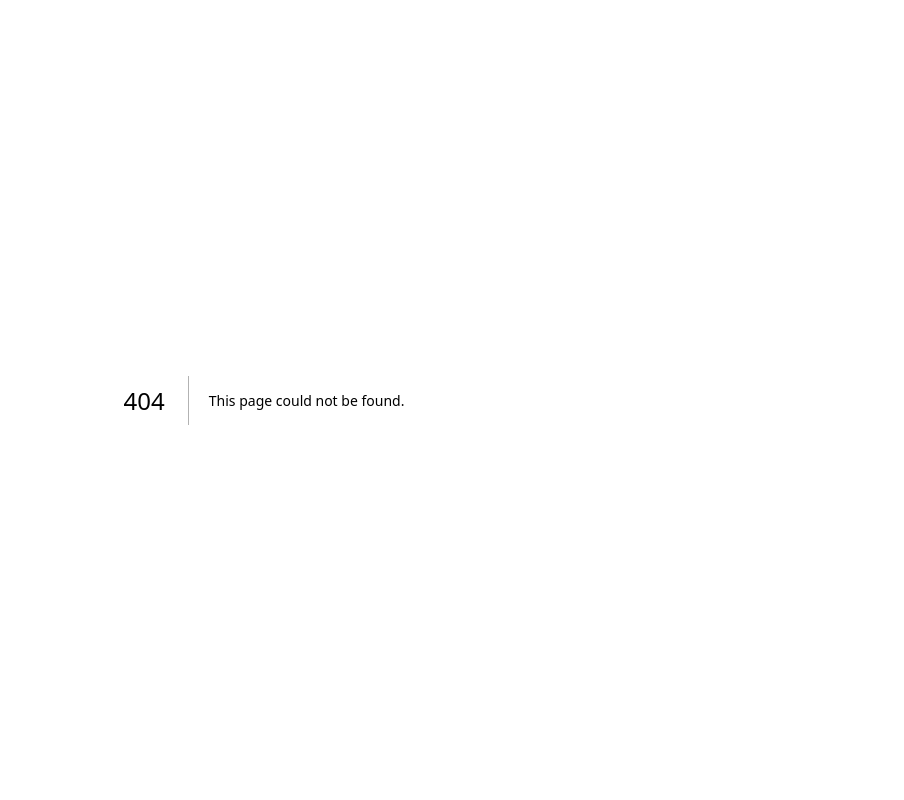
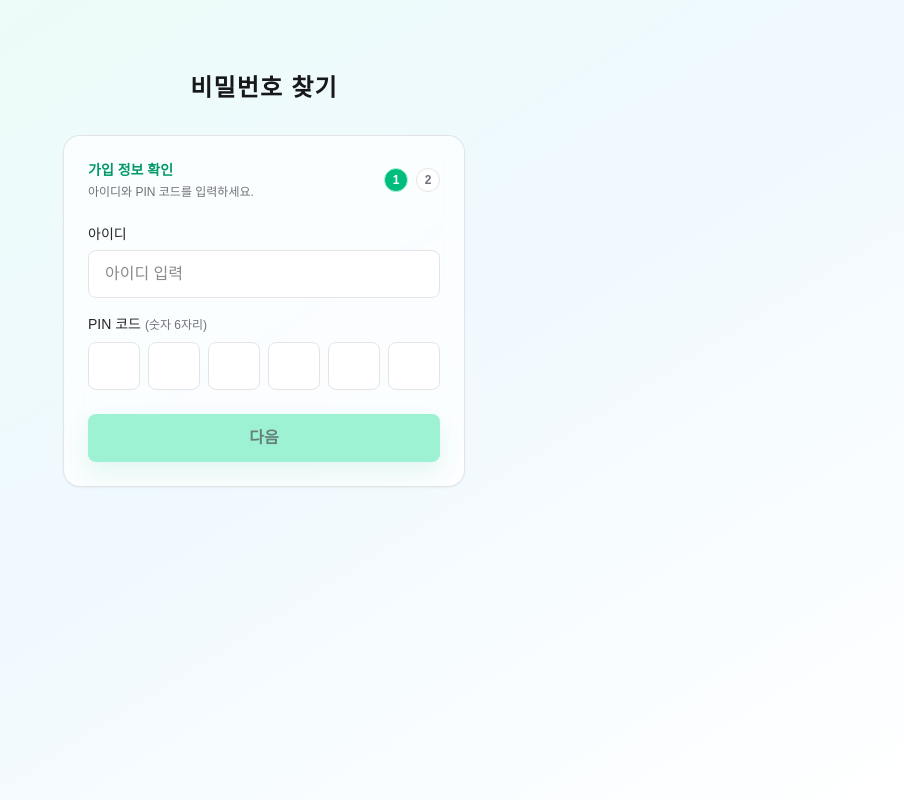
Before and after one commit to suyeonp-devlab/group-mission, a Next.js app: page /auth/find-password in a window 1280 px wide. Before the commit this address had no page. Shown: the whole page, without its empty margins (376-1280 px from the left). Built offline with nearby package versions, Linux system fonts and the light colour scheme.

Commit message:
refactor: rename ChangePassword files to FindPassword

```diff
--- a/app/auth/change-password/page.tsx
+++ b/app/auth/find-password/page.tsx
@@ -1,6 +1,6 @@
-import ChangePasswordForm from "@/features/auth/ChangePasswordForm";
+import FindPasswordForm from "@/features/auth/FindPasswordForm";
 
-export default function ChangePasswordPage() {
+export default function FindPasswordPage() {
   return (
     <main className="relative min-h-dvh overflow-hidden">
       {/* Background (below everything) */}
@@ -17,7 +17,7 @@ export default function ChangePasswordPage() {
 
         {/* Card */}
         <section className="rounded-2xl bg-white/70 p-6 shadow-sm ring-1 ring-zinc-200 backdrop-blur">
-          <ChangePasswordForm />
+          <FindPasswordForm />
         </section>
       </div>
     </main>
--- a/features/auth/ChangePasswordForm.tsx
+++ b/features/auth/FindPasswordForm.tsx
@@ -5,8 +5,8 @@ import { z } from "zod";
 import { FormProvider, useForm } from "react-hook-form";
 import { zodResolver } from "@hookform/resolvers/zod";
 import StepIndicator, {StepItem} from "@/components/indicator/StepIndicator";
-import ChangePasswordAccountForm from "@/features/auth/ChangePasswordAccountForm";
-import ChangePasswordResetForm from "@/features/auth/ChangePasswordResetForm";
+import FindPasswordFormOne from "@/features/auth/FindPasswordFormOne";
+import FindPasswordFormTwo from "@/features/auth/FindPasswordFormTwo";
 
 /**
  *  Step:
@@ -20,7 +20,7 @@ const stepInfo: StepItem[] = [
   { title: "비밀번호 재설정", desc: "새 비밀번호를 설정하세요." }
 ];
 
-const changePasswordSchema = z.object({
+const findPasswordSchema = z.object({
   userId: z.string().trim().min(1, "아이디를 입력해주세요."),
   pinCode: z.string().trim().regex(/^\d{6}$/, "PIN 코드는 숫자 6자리입니다."),
   newPassword: z.string().min(6, "비밀번호는 최소 6자 이상이어야 합니다."),
@@ -31,14 +31,14 @@ const changePasswordSchema = z.object({
   path: ["newPasswordConfirm"],
 });
 
-export type ChangePasswordFormType = z.infer<typeof changePasswordSchema>;
+export type FindPasswordFormType = z.infer<typeof findPasswordSchema>;
 
-export default function ChangePasswordForm() {
+export default function FindPasswordForm() {
 
   const [step, setStep] = useState<Step>(1);
 
-  const methods = useForm<ChangePasswordFormType>({
-    resolver: zodResolver(changePasswordSchema),
+  const methods = useForm<FindPasswordFormType>({
+    resolver: zodResolver(findPasswordSchema),
     mode: "onChange",
     shouldUnregister: false, // Maintain value even when moving step
     defaultValues: { userId: "", pinCode: "", newPassword: "", newPasswordConfirm: "" },
@@ -62,8 +62,8 @@ export default function ChangePasswordForm() {
     <FormProvider {...methods}>
       <div className="text-left">
         <StepIndicator steps={stepInfo} activeStep={step} />
-        {step === 1 && <ChangePasswordAccountForm onNext={next} />}
-        {step === 2 && <ChangePasswordResetForm onSubmit={submit} />}
+        {step === 1 && <FindPasswordFormOne onNext={next} />}
+        {step === 2 && <FindPasswordFormTwo onSubmit={submit} />}
       </div>
     </FormProvider>
   );
--- a/features/auth/ChangePasswordAccountForm.tsx
+++ b/features/auth/FindPasswordFormOne.tsx
@@ -2,15 +2,15 @@
 
 import { Controller, useFormContext } from "react-hook-form";
 import CodeInput from "@/components/form/CodeInput";
-import type { ChangePasswordFormType } from "@/features/auth/ChangePasswordForm";
+import type { FindPasswordFormType } from "@/features/auth/FindPasswordForm";
 
-interface ChangePasswordAccountFormProps {
+interface FindPasswordFormOneProps {
   onNext: () => void;
 }
 
-export default function ChangePasswordAccountForm({ onNext } : ChangePasswordAccountFormProps) {
+export default function FindPasswordFormOne({ onNext } : FindPasswordFormOneProps) {
 
-  const { register, control, watch, formState: { errors } } = useFormContext<ChangePasswordFormType>();
+  const { register, control, watch, formState: { errors } } = useFormContext<FindPasswordFormType>();
 
   const userId = watch("userId");
   const pinCode = watch("pinCode");
--- a/features/auth/ChangePasswordResetForm.tsx
+++ b/features/auth/FindPasswordFormTwo.tsx
@@ -1,19 +1,19 @@
 "use client";
 
 import { useFormContext } from "react-hook-form";
-import type { ChangePasswordFormType } from "@/features/auth/ChangePasswordForm";
+import type { FindPasswordFormType } from "@/features/auth/FindPasswordForm";
 import { useState } from "react";
 
-interface ChangePasswordResetFormProps {
+interface FindPasswordFormTwoProps {
   onSubmit: () => void;
 }
 
-export default function ChangePasswordResetForm({ onSubmit }: ChangePasswordResetFormProps) {
+export default function FindPasswordFormTwo({ onSubmit }: FindPasswordFormTwoProps) {
 
   const [showPw, setShowPw] = useState(false);
   const [showPwConfirm, setShowPwConfirm] = useState(false);
 
-  const { register, formState: { errors, isValid, isSubmitting } } = useFormContext<ChangePasswordFormType>();
+  const { register, formState: { errors, isValid, isSubmitting } } = useFormContext<FindPasswordFormType>();
 
   return (
     <form onSubmit={(e) => {e.preventDefault(); onSubmit();}} className="space-y-4">
--- a/features/auth/LoginForm.tsx
+++ b/features/auth/LoginForm.tsx
@@ -92,7 +92,7 @@ export default function LoginForm() {
           아이디 저장
         </label>
 
-        <Link href="/auth/change-password" className="text-sm font-medium text-emerald-700 hover:text-emerald-800">
+        <Link href="/auth/find-password" className="text-sm font-medium text-emerald-700 hover:text-emerald-800">
           비밀번호 찾기
         </Link>
       </div>
```
